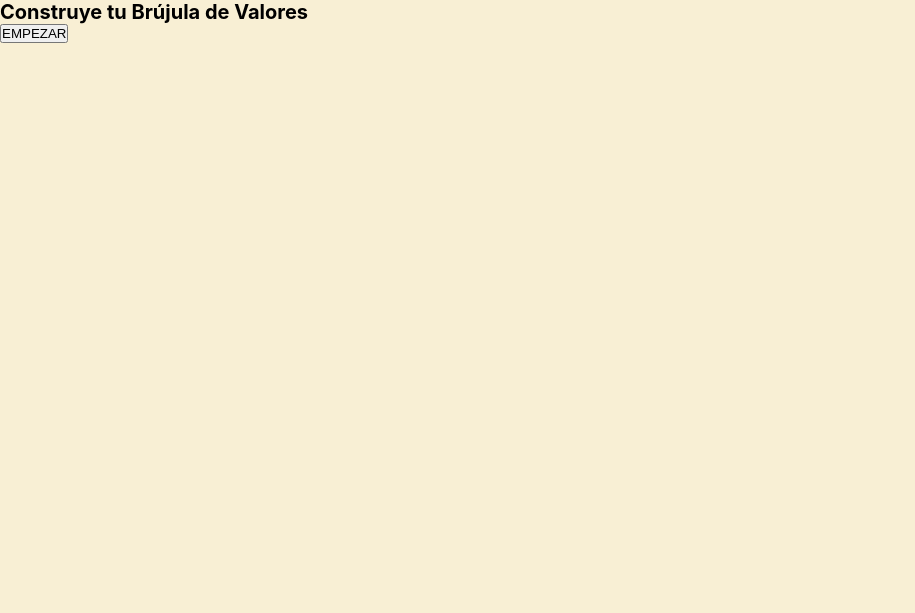
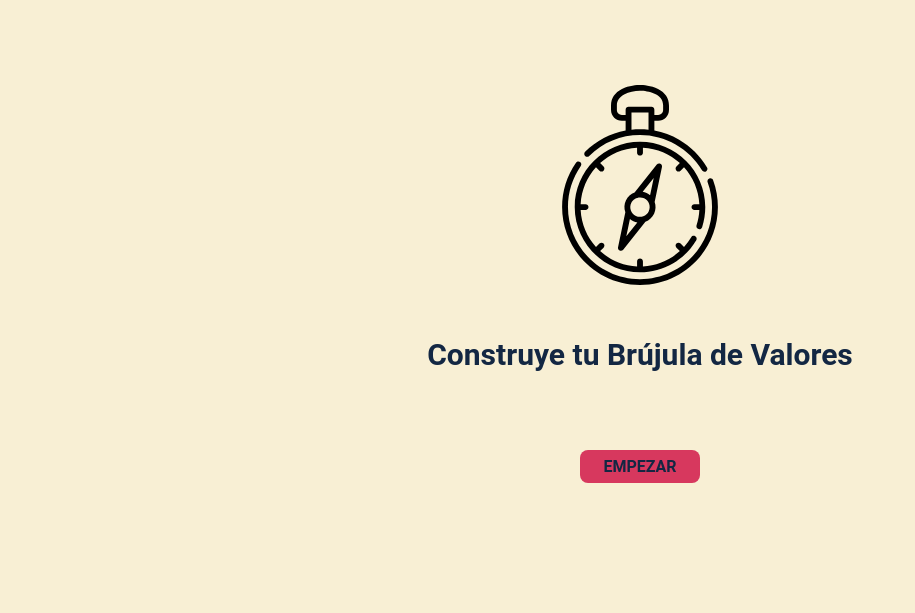
Before and after one commit to lifer-87/radical-values, a website: page index.html in a window 1280 px wide. Shown: the whole page, without its empty margins (0-915 px from the left). Drawn offline with Linux system fonts and the light colour scheme.

Commit message:
maquetada home y css básico

```diff
--- a/css/style.css
+++ b/css/style.css
@@ -4,10 +4,6 @@
     --black: #132743;
     --grey: grey;
     --backround-color: #f8efd4;
-
-    --font: 1.8rem;
-    --h1: 3rem;
-
 }
 
 * {
@@ -21,6 +17,78 @@ html {
 }
 
 body {
-    font-family: -apple-system, BlinkMacSystemFont, 'Segoe UI', Roboto, Oxygen, Ubuntu, Cantarell, 'Open Sans', 'Helvetica Neue', sans-serif;
     background-color: var(--backround-color);
 }
+
+header {
+    width: 100%;
+    height: 100px;
+}
+footer {
+    position: fixed;
+    bottom: 0;
+    width: 100%;
+    height: 100px;
+}
+main {
+    width: 90%;
+    height: 100%;
+    margin: 0 auto;
+}
+.container {
+    display: flex;
+    flex-wrap: wrap;
+    min-width: 320px;
+}
+
+.box {
+    width: 100%;
+    height: 150px;
+    margin: 10px auto;
+}
+
+.main__img {
+    display: flex;
+    justify-content: center;
+    align-items: center;
+}
+
+.main__img img {
+    width: 200px;
+    height: 200px;
+}
+
+.main__title {
+    display: flex;
+    justify-content: center;
+    align-items: center;
+    text-align: center;
+    word-wrap: break-word;
+}
+
+.main__title--h1 {
+    font-family: 'Roboto', sans-serif;
+    font-size: 3rem;
+    font-weight: bold;
+    line-height: 4.6rem;
+    color: var(--black);
+}
+.main__button {
+    text-align: center;
+
+}
+
+.main__button--button {
+    display: block;
+    margin: 0 auto;
+    width: 120px;
+    background-color: var(--primary-color);
+    border-radius: 8px;
+    text-decoration: none;
+
+    font-family: 'Roboto', sans-serif;
+    font-size: 1.6rem;
+    font-weight: bold;
+    line-height: 3.3rem;
+    color: var(--black);
+}
--- a/index.html
+++ b/index.html
@@ -14,15 +14,17 @@
 
     </header>
     <main>
-        <div>
-
-        </div>
-        <div>
-            <h1>Construye tu Brújula de Valores</h1>
-        </div>
-        <div>
-            <button>EMPEZAR</button>
-        </div>
+        <section class="container">
+            <div class="box main__img">
+                <img src="./assets/img/004-compass.svg" alt="">
+            </div>
+            <div class="box main__title">
+                <h1 class="main__title--h1">Construye tu Brújula de Valores</h1>
+            </div>
+            <div class="box main__button">
+                <a href="" class="main__button--button">EMPEZAR</a>
+            </div>
+        </section>
     </main>
     <footer>
 
```
Also changed, not shown: assets/img/001-treasure-map.svg (added), assets/img/002-hot-air-balloon.svg (added), assets/img/003-adventures.svg (added), assets/img/004-compass.svg (added).
